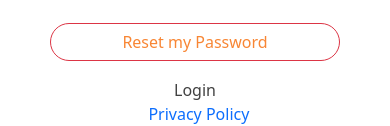
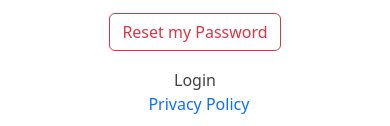
Before and after one commit to Prince-Patel-00/Project, a plain HTML site: page CI/lost-pass.html in a window 390 px wide. Shown: the part 1076-1202 px from the top of the page. Drawn offline with Linux system fonts and the light colour scheme.

Commit message:
make file more active through links

```diff
--- a/CI/lost-pass.html
+++ b/CI/lost-pass.html
@@ -59,7 +59,8 @@
                     </div>
                 </div>
                 <div class="bottom">
-                    <button type="button" class="btn btn-outline-danger">Reset my Password</button>
+                    <!-- <button type="button" class="btn btn-outline-danger">Reset my Password</button> -->
+                    <a href="reset-pass.html" target="_blank" class="button btn btn-outline-danger">Reset my Password</a>
                     <a href="login.html" target="_blank" class="lost-pass">Login</a>
                 </div>
             </form>
--- /dev/null
+++ b/CI/style.css
@@ -0,0 +1,115 @@
+body{
+    overflow-x: hidden;
+}
+
+#main-cont{
+    /* display: flex;
+    justify-content: space-between; */
+    min-height: 100vh;
+}
+
+#left-cont img{
+    /* width: 100%; */
+    height: 100vh;
+}
+
+#right-cont{
+    display: flex;
+    justify-content: center;
+    flex-direction: column;
+    position: relative;
+    /* margin: auto; */
+}
+
+form{
+    margin: 0 50px;
+}
+
+.bottom{
+    display: flex;
+    flex-direction: column;
+    justify-content: space-around;
+    align-items: center;
+    margin: auto;
+}
+
+.button{
+    width: 100%;
+    border-radius: 24px !important;
+    color: #F88634 !important;
+    margin-top: 10px !important;
+}
+
+.lost-pass{
+    color: #414141;
+    margin-top: 17px;
+}
+
+a{
+    text-decoration: none !important;
+}
+
+.create-acc{
+    display: flex;
+    margin-top: 8px;
+    justify-content: space-between;
+    width: 80%;
+}
+
+/* footer{
+    text-align: center;
+    position: fixed;
+    left: 0;
+    bottom: 0;
+    width: 100%;
+} */
+
+.privacy{
+    position: absolute;
+    top: 90%;
+    margin-left: auto;
+    margin-right: auto;
+    right: 38%
+    /* bottom: 1%; */
+}
+
+.forgot{
+    display: flex;
+    flex-direction: column;
+    /* justify-content: space-between; */
+    align-items: center;
+    text-align: center;
+    margin-bottom: 5%;
+}
+
+@media screen and (max-width: 1200px) {
+    .create-acc{
+        flex-direction: column;
+        align-items: center;
+    }
+}
+
+@media screen and (max-width: 768px) {
+    #right-cont{
+        margin-top: 5% !important;
+        width: 80%;
+        position: relative;
+        margin: auto;
+    }
+
+    .privacy{
+        position: relative;
+        bottom: 0;
+        left: 1%;
+    }
+}
+
+@media screen and (max-width: 400px) {
+
+    #right-cont{
+        width: 100%;
+    }
+    .create-acc{
+        width: 100%;
+    }
+}
```
Also changed, not shown: CI/login.html (+1 -1 lines), CI/register.html (line endings or trailing spaces), CI/reset-pass.html (line endings or trailing spaces).
